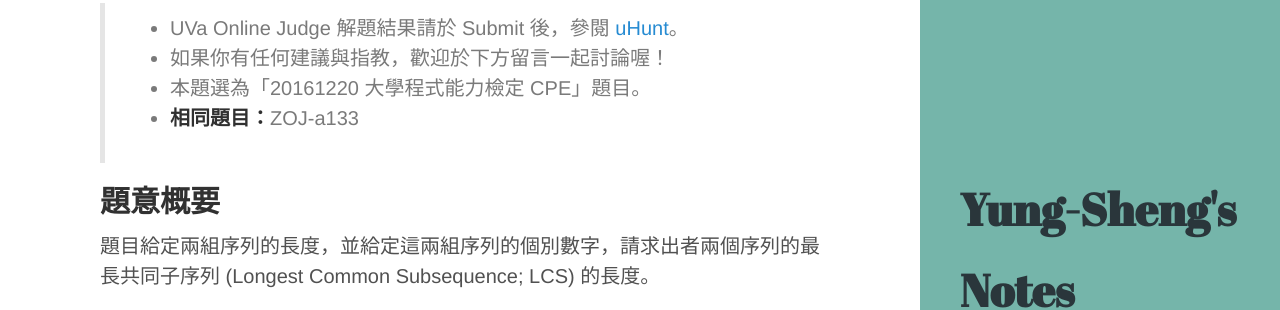
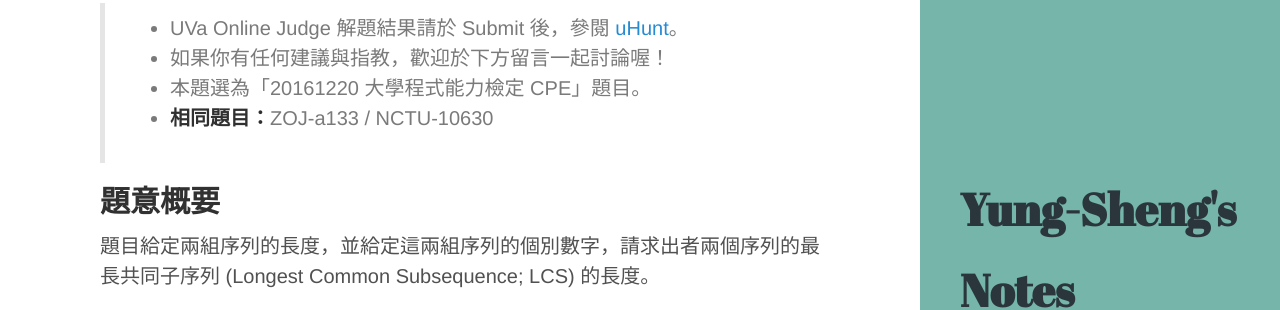
Before and after one commit to dppss90010/yungshenglu.github.io, a Jekyll site: the page built from _posts/2018-04-21-UVA10066.md, in a window 1280 px wide and 900 px high. Shown: the part 213-523 px from the top of the window. Built offline with Jekyll 4.4.1, drawn with Linux system fonts in a browser that asks for light colours; formulas are drawn with MathJax 3; comment, search, counter and statistics services are not loaded.

Commit message:
Update latest posts

```diff
--- a/_posts/2018-04-21-UVA10066.md
+++ b/_posts/2018-04-21-UVA10066.md
@@ -16,7 +16,7 @@ link       : https://uva.onlinejudge.org/index.php?option=com_onlinejudge&Itemid
 > * UVa Online Judge 解題結果請於 Submit 後，參閱 [uHunt](https://uhunt.onlinejudge.org/)。
 > * 如果你有任何建議與指教，歡迎於下方留言一起討論喔！
 > * 本題選為「20161220 大學程式能力檢定 CPE」題目。
-> * **相同題目：**ZOJ-a133
+> * **相同題目：**ZOJ-a133 / NCTU-10630
 
 ## 題意概要
 
```
Also changed, not shown: _posts/2018-04-06-UVA299.md (+1 -0 lines), _posts/2018-04-18-UVA10242.md (+1 -0 lines).
